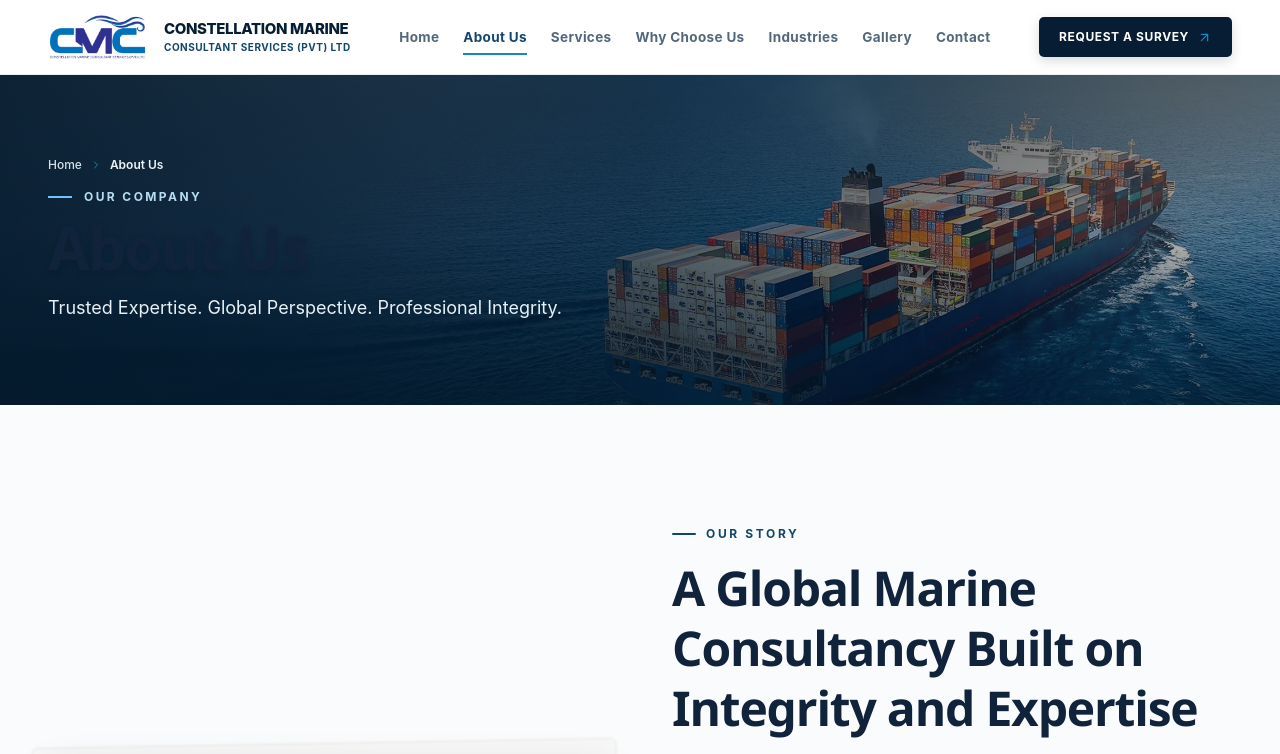
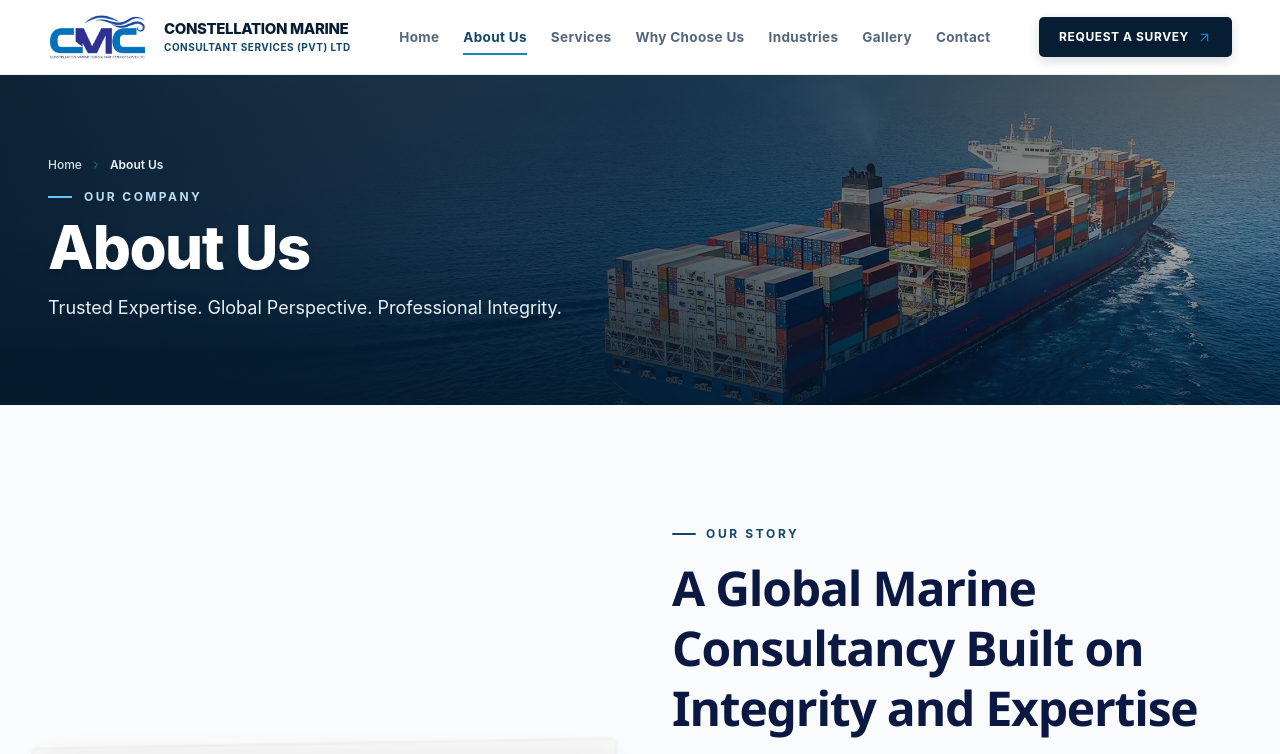
Before and after one commit to drtdsamarawickrama/consmarine, a Next.js app: page /about-us in a window 1280 px wide. Shown: the top 754 px of the page. Built offline with nearby package versions, Linux system fonts and the light colour scheme.

Commit message:
update pages

```diff
--- a/src/app/about-us/page.tsx
+++ b/src/app/about-us/page.tsx
@@ -52,7 +52,7 @@ export default function AboutPage() {
     <main className="bg-soft-white text-midnight">
       {/* Cinematic Page Banner */}
       <PageBanner
-        title="About Us"
+        title="About Us "
         eyebrow="Our Company"
         subtitle="Trusted Expertise. Global Perspective. Professional Integrity."
         image="/images/hero/cmcs-cinematic-ship-1.webp"
--- a/src/app/globals.css
+++ b/src/app/globals.css
@@ -49,10 +49,13 @@ body {
   font-family: var(--font-inter), Arial, sans-serif;
   -webkit-font-smoothing: antialiased;
 }
-h1, h2, h3, h4, h5, h6 {
-  color: #10233b;
+ h2, h3, h4, h5, h6 {
+  color: #0b1842;
   font-family: var(--font-manrope), Arial, sans-serif;
   letter-spacing: -.025em;
+}
+h1 {
+  color: #fff;
 }
 ::selection { color: #fff; background: #12476b; }
 button, a { -webkit-tap-highlight-color: transparent; }
```
